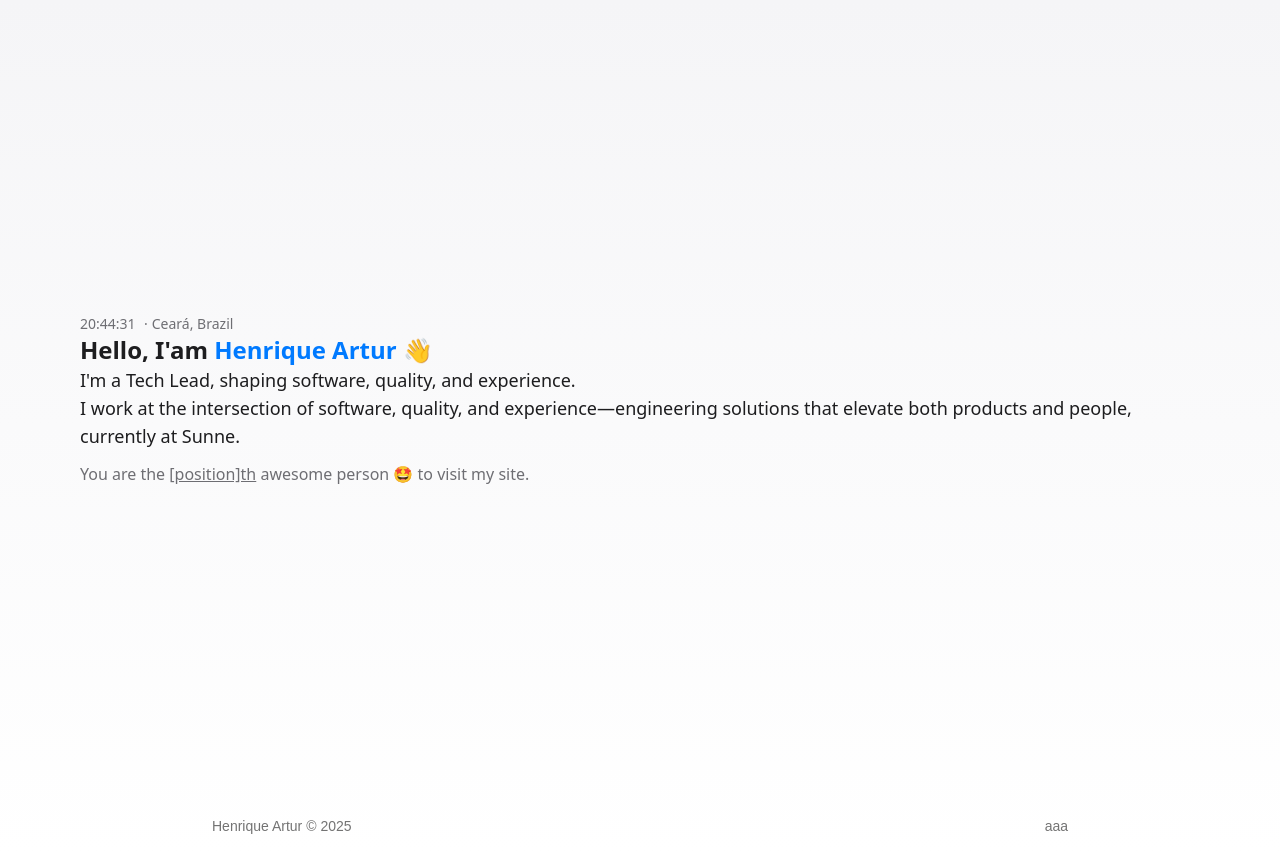
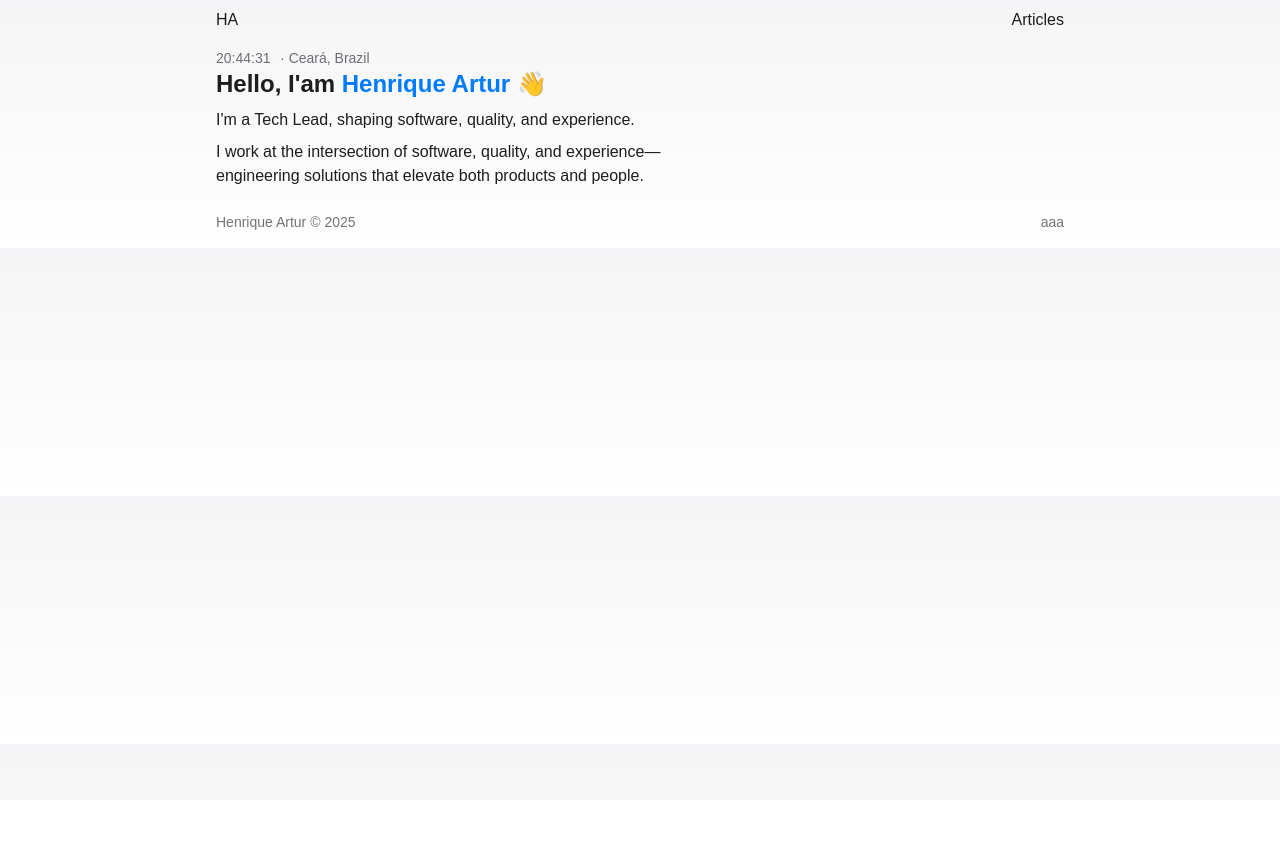
Before and after one commit to HenriqueArtur/MySite, a Next.js app: page / in a window 1280 px wide. After the commit the page ends 800 px from the top, so only its background shows below. Built offline with nearby package versions, Linux system fonts and the light colour scheme.

Commit message:
✨ Wrapper

```diff
--- a/src/app/page.tsx
+++ b/src/app/page.tsx
@@ -1,23 +1,24 @@
 import Clock from "@/components/clock";
 import Footer from "@/components/footer";
+import { Navigator } from "@/components/Navigator";
+import { Wrapper } from "@/components/Wrapper";
 
 export default function Home() {
   return (
     <>
-      <div className="grid items-center justify-items-center min-h-screen p-8 pb-20 gap-16 sm:p-20 font-sans text-lg">
-        <main className="flex flex-col gap-3">
-          <div>
-            <Clock />
-            <h1 className="text-2xl font-bold">Hello, I&apos;am <span className="text-brand">Henrique Artur</span> 👋</h1>
-            {/* database: https://filess.io/ */}
+      <Navigator />
+      <Wrapper>
+        <main className="py-2 grid grid-cols-5">
+          <div className="flex flex-col gap-2 col-span-3">
+            <div>
+              <Clock />
+              <h1 className="text-2xl font-bold">Hello, I&apos;am <span className="text-brand">Henrique Artur</span> 👋</h1>
+            </div>
             <p>I'm a Tech Lead, shaping software, quality, and experience.</p>
-            <p>I work at the intersection of software, quality, and experience—engineering solutions that elevate both products and people, currently at Sunne.</p>
-          </div>
-          <div>
-            <p className="text-brand-text-2 text-base">You are the <u>[position]th</u> awesome person 🤩 to visit my site.</p>
+            <p>I work at the intersection of software, quality, and experience—engineering solutions that elevate both products and people.</p>
           </div>
         </main >
-      </div >
+      </Wrapper>
       <Footer />
     </>
   );
--- /dev/null
+++ b/src/components/Navigator/index.tsx
@@ -0,0 +1,16 @@
+import { Wrapper } from "../Wrapper";
+
+export function Navigator() {
+  return (
+    <header className="py-2">
+      <Wrapper>
+        <nav className="flex items-center justify-between">
+          <p>HA</p>
+          <ul className="flex flex-row items-center gap-3">
+            <li>Articles</li>
+          </ul>
+        </nav>
+      </Wrapper>
+    </header>
+  )
+}
--- /dev/null
+++ b/src/components/Wrapper/index.tsx
@@ -0,0 +1,13 @@
+import { JSX } from "react"
+
+interface Props {
+  children: JSX.Element[] | JSX.Element
+}
+
+export function Wrapper(props: Props) {
+  return (
+    <div className="m-[0_auto] max-w-4xl px-6">
+      {props.children}
+    </div>
+  )
+}
--- a/src/components/footer.tsx
+++ b/src/components/footer.tsx
@@ -1,16 +1,18 @@
 'use client'
+
+import { Wrapper } from "./Wrapper"
 
 export default function Footer() {
   return (
     <footer>
-      <div className="m-[0_auto] max-w-4xl px-6 sm:px-4">
-        <div className="flex items-center justify-between px-1 py-4 text-sm text-neutral-500">
+      <Wrapper>
+        <div className="flex items-center justify-between py-4 text-sm text-neutral-500">
           <span>Henrique Artur © {new Date().getFullYear()}</span>
 
           <div className="flex items-center">
             aaa
           </div>
         </div>
-      </div>
+      </Wrapper>
     </footer>)
 }
```
